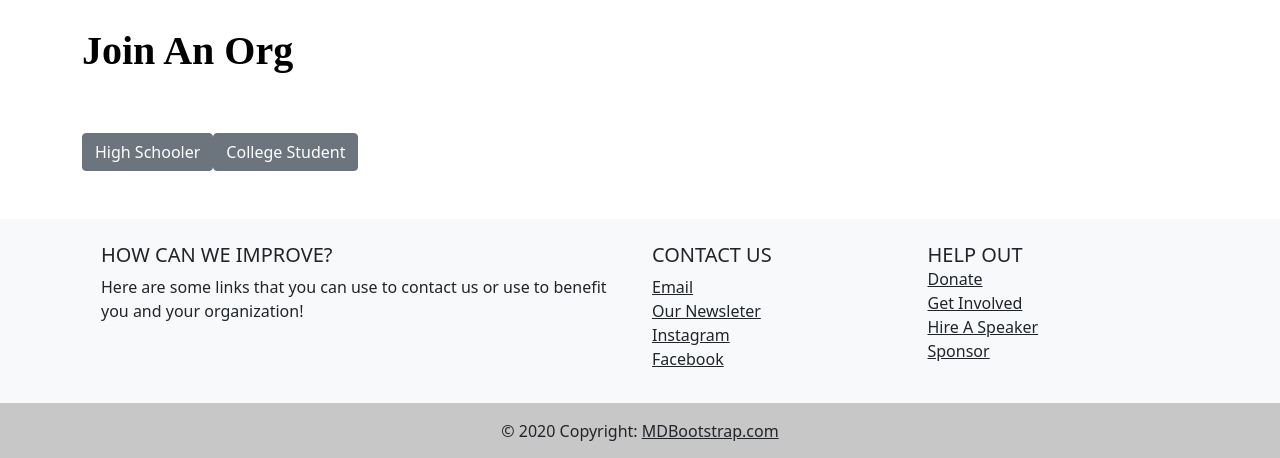
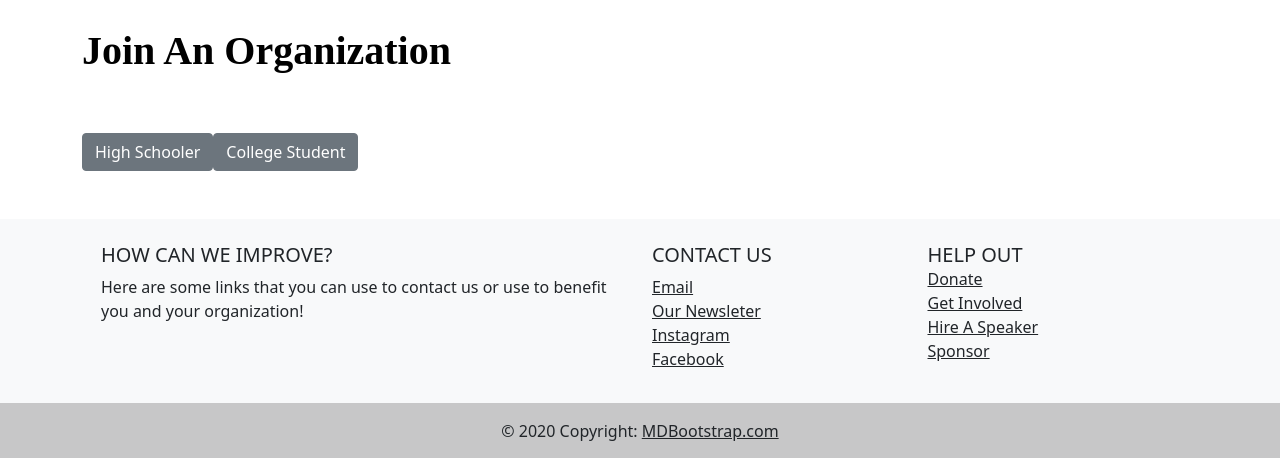
Before and after one commit to TTShack/TTShack, a Flask app: page /joinorg in a window 1280 px wide. Shown: the part 56-514 px from the top of the page. Run offline with Flask 2, Linux system fonts and the light colour scheme.

Commit message:
Update joinorg.html

```diff
--- a/socialwebapp/templates/joinorg.html
+++ b/socialwebapp/templates/joinorg.html
@@ -5,7 +5,7 @@
 {% block content %}
 <link href="static/style.css" rel="stylesheet">
 <div class="container">
-    <h1>Join An Org</h1>
+    <h1>Join An Organization</h1>
     <br/><br/>
 
     <div class="btn-group" role="group" aria-label="Basic example">
```
